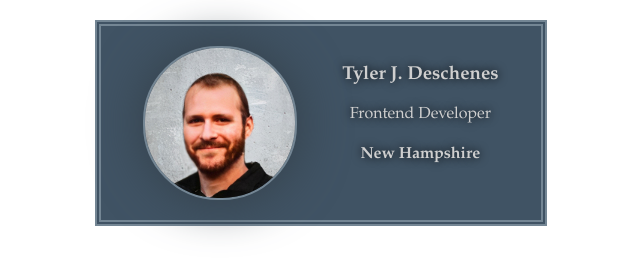
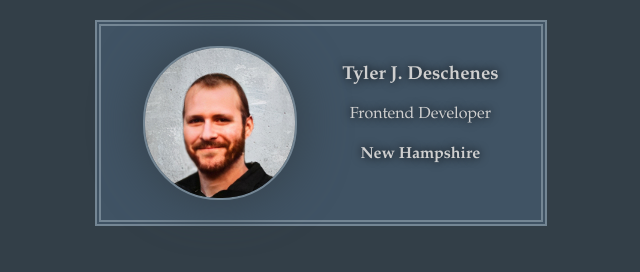
Before and after one commit to deschenest/business-card, a website built with Vite: page index.html in a window 1280 px wide. Shown: the whole page, without its empty margins (319-959 px from the left). Built offline with nearby package versions, Linux system fonts and the light colour scheme.

Commit message:
Update styles.css

```diff
--- a/styles.css
+++ b/styles.css
@@ -6,6 +6,8 @@ body {
     to your card.
     */
     font-family: Garamond, Verdana, Geneva, Tahoma, sans-serif;
+    background-color: #333f48;
+
 }
 
 .avatar {
```
